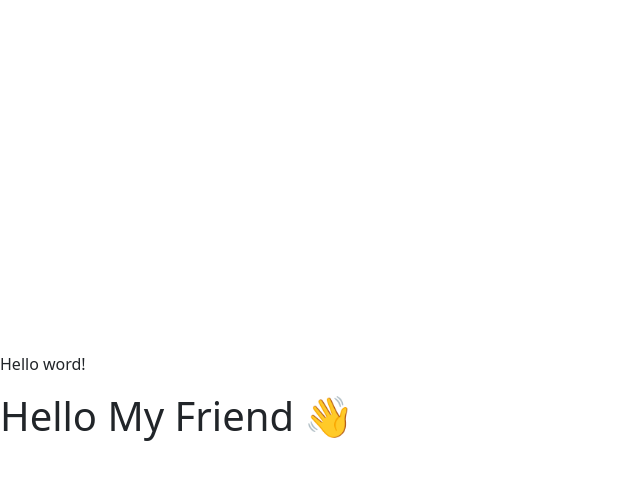
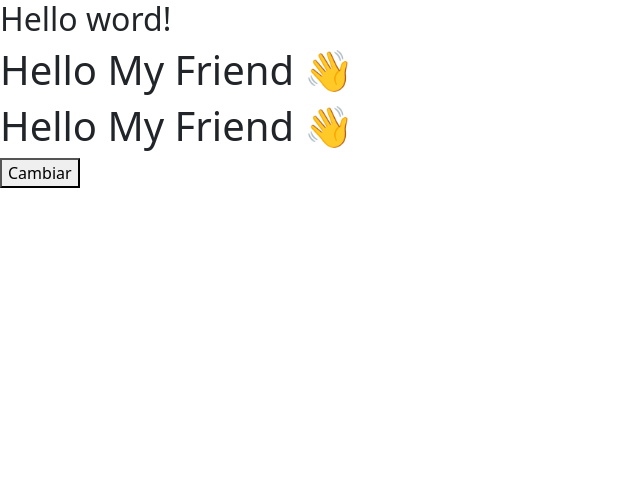
Before and after one commit to josetrivino89/react-ejercicio1, a React (Vite) app: page / in a window 1280 px wide. Shown: the top 480 px of the page, without its empty margins (0-640 px from the left). Built offline with nearby package versions, Linux system fonts and the light colour scheme.

Commit message:
se agrega ejercicio 2 y 3

```diff
--- a/src/App.jsx
+++ b/src/App.jsx
@@ -1,5 +1,6 @@
 import Ejercicio1 from "./assets/components/Ejercicio1"
 import Ejercicio2 from "./assets/components/Ejercicio2"
+import Ejercicio3 from "./assets/components/Ejercicio3"
 
 
 function App() {
@@ -7,6 +8,7 @@ function App() {
     <div className="App">
       <Ejercicio1/>
       <Ejercicio2 note="My Friend"/>
+      <Ejercicio3 noteEj3="My Friend"/>
 
     </div>
   )
--- a/src/assets/components/Ejercicio1.jsx
+++ b/src/assets/components/Ejercicio1.jsx
@@ -3,7 +3,7 @@ import React from 'react'
 function Ejercicio1() {
   return (
 
-        <p>Hello word!</p>
+        <h2>Hello word!</h2>
 
   )
 }
--- a/src/assets/components/Ejercicio3.jsx
+++ b/src/assets/components/Ejercicio3.jsx
@@ -0,0 +1,15 @@
+import React from 'react'
+import { useState } from 'react'
+
+const Ejercicio3 = (props) => {
+
+    const[Cambio,setCambio] = useState("");
+  return (
+    <>
+    <h1>Hello {props.noteEj3} 👋 {Cambio}</h1>
+    <button onClick={()=>setCambio(("From Changed State"))}>Cambiar</button>
+    </>
+  )
+}
+
+export default Ejercicio3
--- a/src/index.css
+++ b/src/index.css
@@ -1,4 +1,4 @@
-:root {
+/* :root {
   font-family: Inter, Avenir, Helvetica, Arial, sans-serif;
   font-size: 16px;
   line-height: 24px;
@@ -67,4 +67,4 @@ button:focus-visible {
   button {
     background-color: #f9f9f9;
   }
-}
+} */
```
Also changed, not shown: src/assets/components/Ejercicio4.jsx (added).
